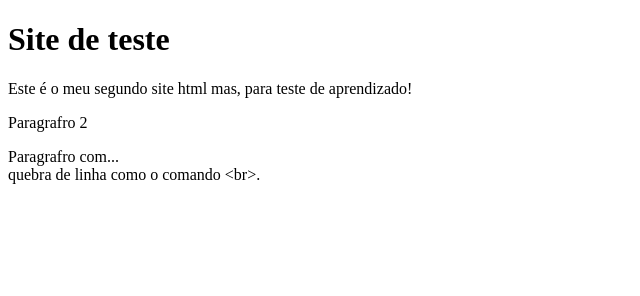
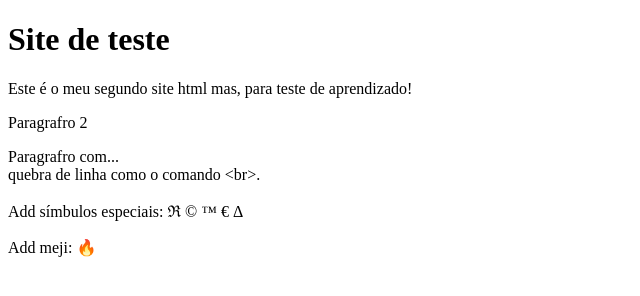
Before and after one commit to WesleyArj/Site-de-teste, a plain HTML site: page index.html in a window 1280 px wide. Shown: the whole page, without its empty margins (0-640 px from the left). Drawn offline with Linux system fonts and the light colour scheme.

Commit message:
Símbulos e emoji.

```diff
--- a/index.html
+++ b/index.html
@@ -11,5 +11,17 @@
     <p>Este é o meu segundo site html mas, para teste de aprendizado!</p>
     <p>Paragrafro 2</p>
     <p>Paragrafro com... <br> quebra de linha como o comando &lt;br&gt;.</p>
+    <p>Add símbulos especiais:
+        &real;
+        &copy;
+        &trade;
+        &euro;
+        &Delta;
+    </p>
+    <p>Add meji:
+        &#x1F525;
+
+    </p>
+
 </body>
 </html>
```
